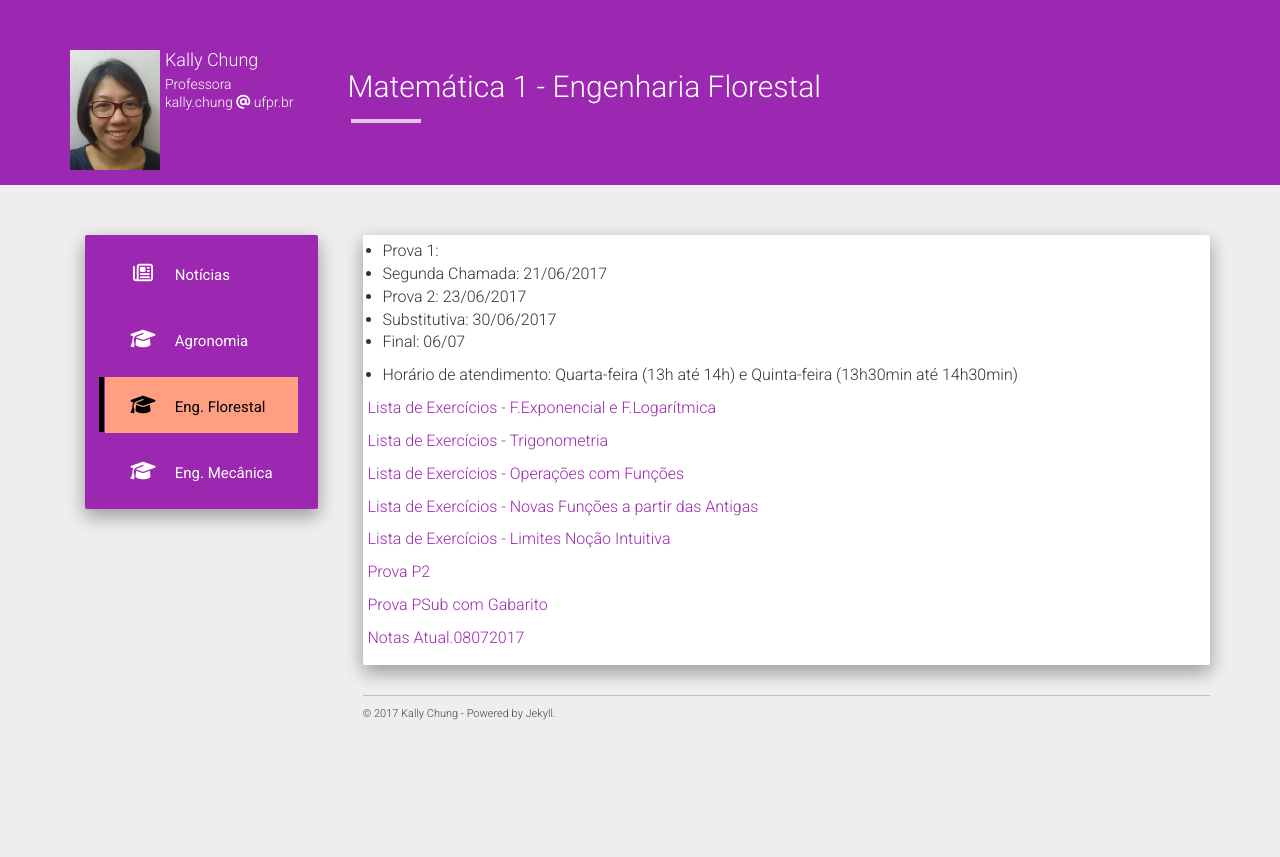
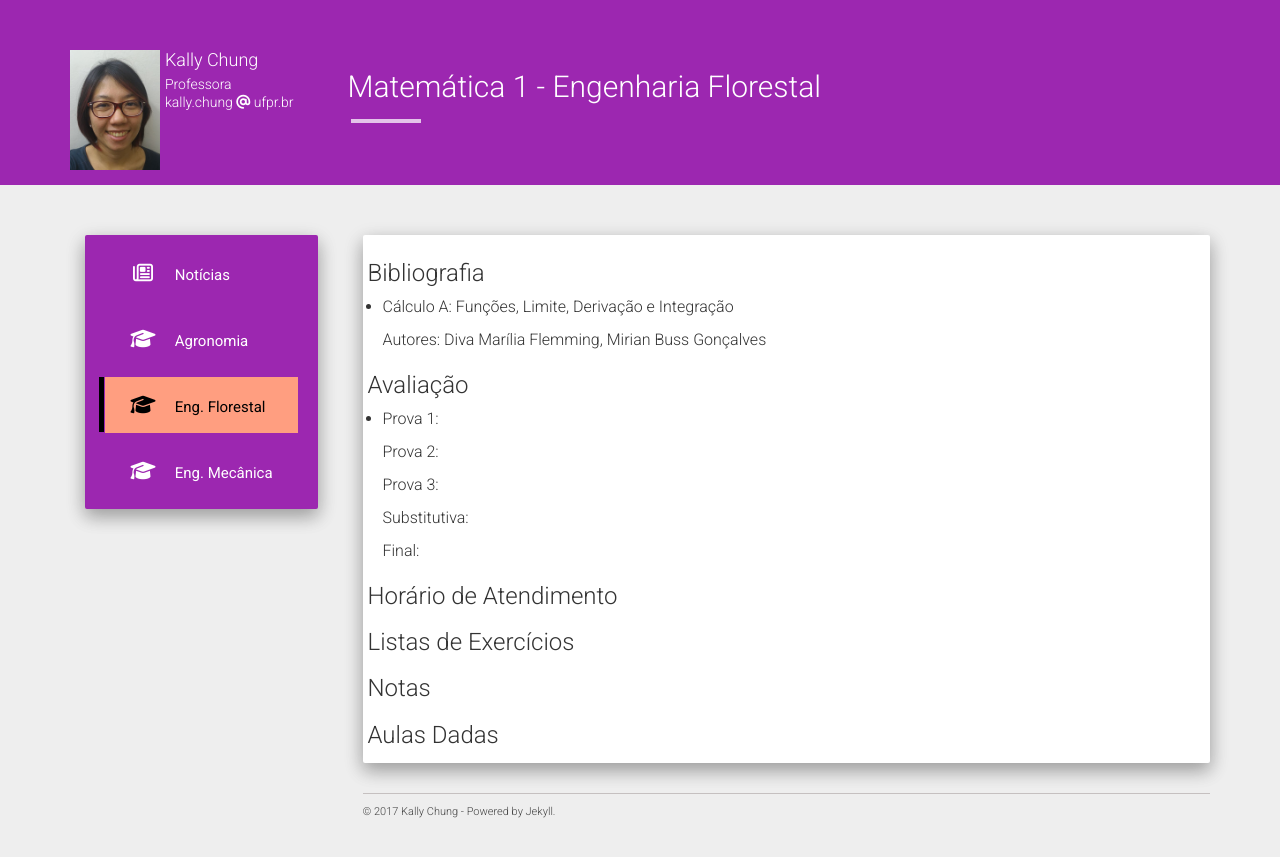
Before and after one commit to chunggnuhc/chunggnuhc.github.io, a Jekyll site: the page built from engFlor2sem2017.md, in a window 1280 px wide. Shown: the top 857 px of the page. Built offline with Jekyll 4.4.1, drawn with Linux system fonts in a browser that asks for light colours; nearby versions of some CDN libraries.

Commit message:
Update engFlor2sem2017.md

```diff
--- a/engFlor2sem2017.md
+++ b/engFlor2sem2017.md
@@ -4,26 +4,28 @@
 permalink: /engFlor2sem2017-Mat2/
 ---
 
+<h3>Bibliografia</h3>
+
+- Cálculo A: Funções, Limite, Derivação e Integração
+
+  Autores: Diva Marília Flemming, Mirian Buss Gonçalves
+
+<h3>Avaliação</h3>
+
 - Prova 1:
-- Segunda Chamada: 21/06/2017
-- Prova 2: 23/06/2017
-- Substitutiva: 30/06/2017
-- Final: 06/07
 
-- Horário de atendimento: Quarta-feira (13h até 14h) e Quinta-feira (13h30min até 14h30min)
+  Prova 2:
 
-[Lista de Exercícios - F.Exponencial e F.Logarítmica](/disciplinas/listaExp-Log.pdf)
+  Prova 3:
 
-[Lista de Exercícios - Trigonometria](/disciplinas/listaTrig.pdf)
+  Substitutiva:
 
-[Lista de Exercícios - Operações com Funções](/disciplinas/listaOperFuncoes.pdf)
+  Final:
 
-[Lista de Exercícios - Novas Funções a partir das Antigas](/disciplinas/ListaNovasFuncApartirDasAnt.pdf)
+<h3>Horário de Atendimento</h3>
 
-[Lista de Exercícios - Limites Noção Intuitiva](/disciplinas/listaLimite.pdf)
+<h3>Listas de Exercícios</h3>
 
-[Prova P2](/disciplinas/prova3.pdf)
+<h3>Notas</h3>
 
-[Prova PSub com Gabarito](/disciplinas/psub - gabarito.pdf)
-
-[Notas Atual.08072017](/disciplinas/Nota PFinal - EngFlorestal.pdf)
+<h3>Aulas Dadas</h3>
```
